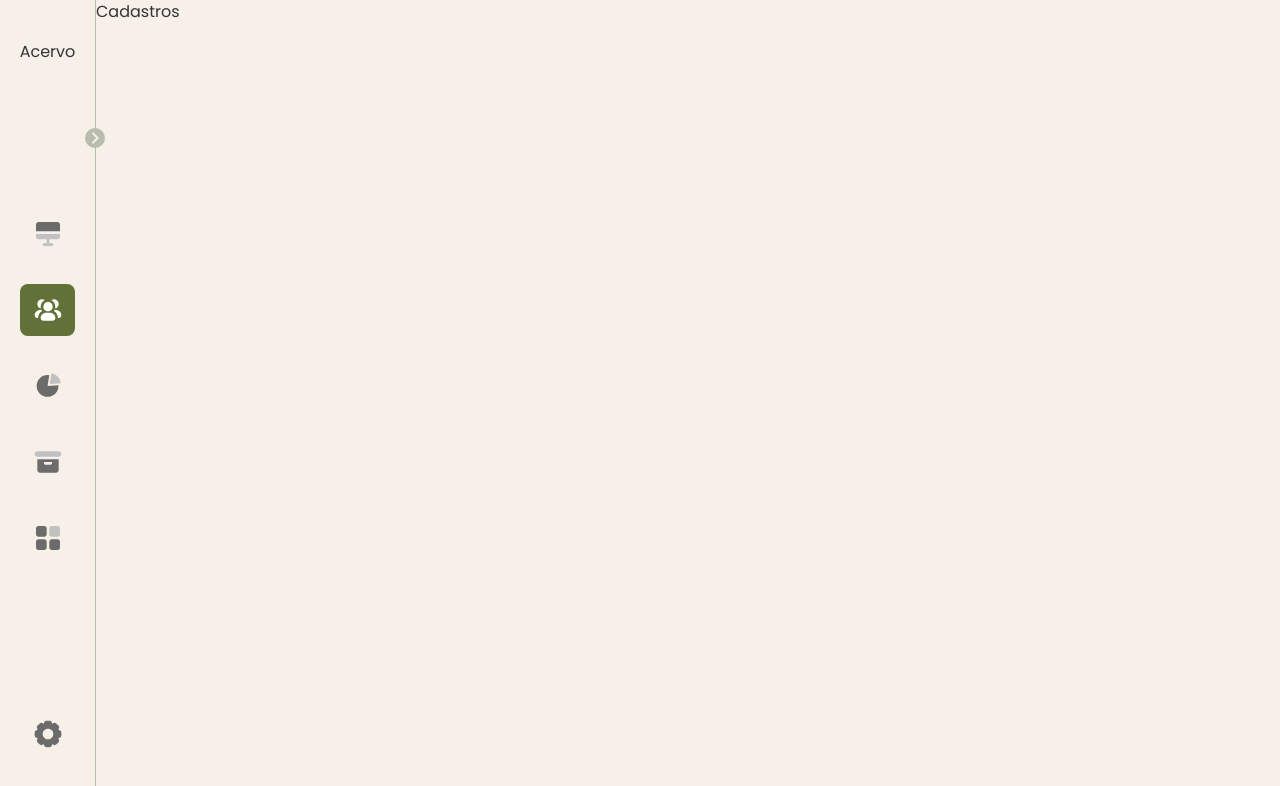
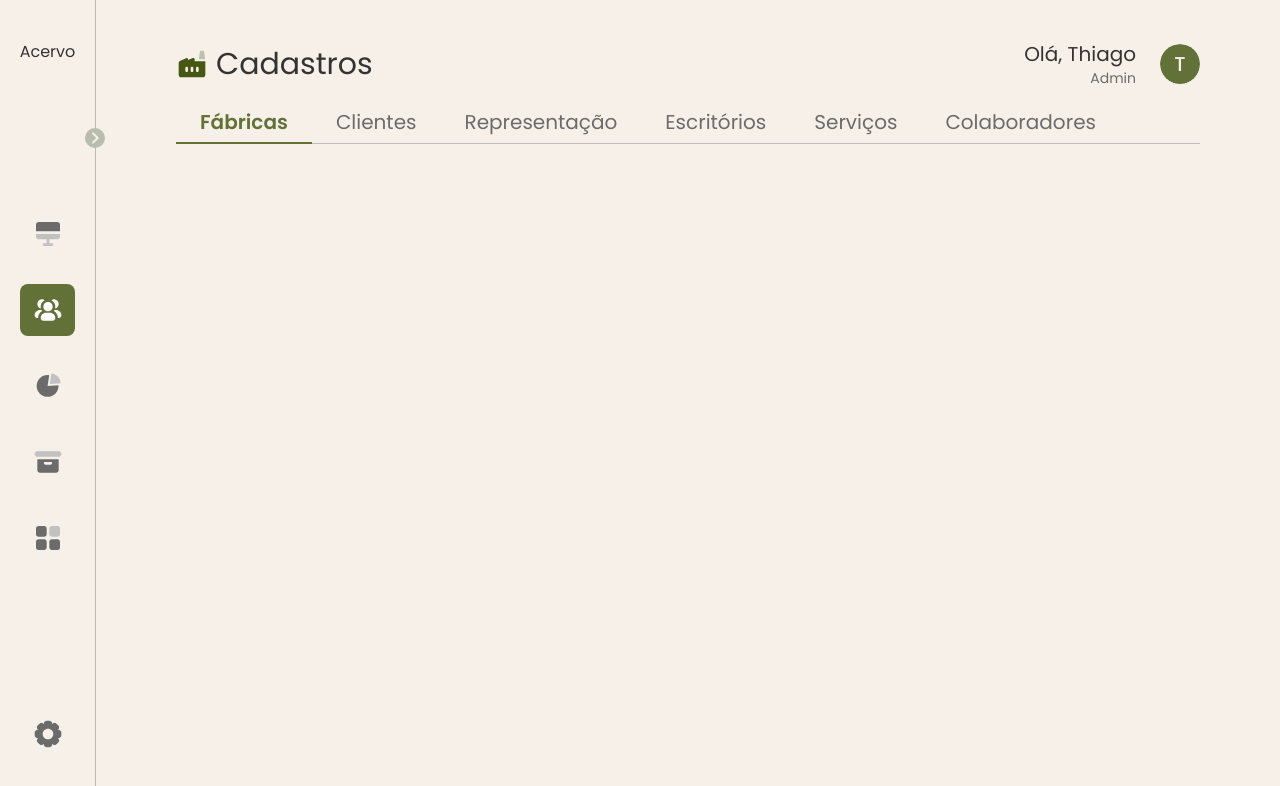
Before and after one commit to dancpluz/acervo, a Next.js app: page /cadastros in a window 1280 px wide. Shown: the top 786 px of the page. Built offline with nearby package versions, Linux system fonts and the light colour scheme; no server answers.

Commit message:
feat: start tabs and tables

```diff
--- a/app/cadastros/page.tsx
+++ b/app/cadastros/page.tsx
@@ -1,19 +1,57 @@
+'use client'
+
 import db from "@/lib/firebase";
 import { collection, getDocs, query, where, addDoc } from "firebase/firestore";
-import { Factory as type } from "@/lib/types";
+import { Factory } from "@/lib/types";
+import Header from "@/components/Header";
+import { Tabs, TabsContent, TabsList, TabsTrigger } from "@/components/ui/tabs"
+import { useState } from "react";
+import { Icon } from "@/components/Header";
 
-function fetchFactory(query?: string) {
-  //const q = query(collection(db, "cities"), where("capital", "==", true));
+async function fetchFactory(param?: string) {
+
+  const q = query(collection(db, "factory"));
+
+  const querySnapshot = await getDocs(q);
+  const data: Factory[] = [];
+
+  querySnapshot.forEach((doc) => {
+    const fetchedData = {id: doc.id, ...doc.data()} as Factory;
+
+  });
+  console.log(data)
 }
 
-export default async function Cadastros() {
-  // const docRef = await addDoc(collection(db, "person"), {
-  //   name: "Tokyo",
-  //   country: "Japan"
-  // });
-  // console.log("Document written with ID: ", docRef.id);
+export default function Cadastros() {
+  const [tab, setTab] = useState<Icon>('factory');
+
+  const className = "text-xl px-6 -mt-0.5 font-normal text-tertiary rounded-none border-transparent border-b data-[state=active]:text-primary data-[state=active]:border-primary data-[state=active]:font-semibold data-[state=active]:border-b-2 data-[state=active]:shadow-none";
 
   return (
-    <div>Cadastros</div>
+    <div className="flex flex-col gap-4 px-20 py-10">
+      <Header page='Cadastros' tab={tab}/>
+      <div>
+        <Tabs defaultValue="factory" onValueChange={(value: Icon) => {setTab(value)}}>
+          <TabsList className="bg-transparent text-foreground w-full justify-start rounded-none border-b border-alternate p-0" >
+            <TabsTrigger className={className} value="factory">Fábricas</TabsTrigger>
+            <TabsTrigger className={className} value="client">Clientes</TabsTrigger>
+            <TabsTrigger className={className} value="representative">Representação</TabsTrigger>
+            <TabsTrigger className={className} value="office">Escritórios</TabsTrigger>
+            <TabsTrigger className={className} value="service">Serviços</TabsTrigger>
+            <TabsTrigger className={className} value="collaborator">Colaboradores</TabsTrigger>
+          </TabsList>
+
+          <TabsContent value="factory">
+
+          </TabsContent>
+          <TabsContent value="client">Change your password here.</TabsContent>
+          <TabsContent value="representative">represent.</TabsContent>
+          <TabsContent value="office">Change your password here.</TabsContent>
+          <TabsContent value="service">Change your password here.</TabsContent>
+          <TabsContent value="collaborator">Change your password here.</TabsContent>
+
+        </Tabs>
+      </div>
+    </div>
   )
 }
--- a/components/Sidebar.tsx
+++ b/components/Sidebar.tsx
@@ -29,7 +29,7 @@
         <Tooltip disableHoverableContent={true}>
           <TooltipTrigger asChild>
             <Link href={slug}>
-              <div className={`w-full flex items-center p-3 gap-4 rounded-lg ${expanded ? "justify-start" : ""} ${active ? "bg-primary" : "cursor-pointer hover:outline outline-secondary outline-1 active:bg-secondary/20"}`}>
+              <div className={`w-full flex items-center p-3 gap-4 rounded-lg ${expanded ? "justify-start" : ""} ${active ? "bg-primary" : "hover:outline outline-secondary outline-1 active:bg-secondary/20"}`}>
                 <Image className={`absolute ${active ? "brightness-0 invert" : ""}`} alt={"Acessar Página de " + title} src={icon} width={32} height={32} />
                 <h2 className={`overflow-hidden transition-all ml-12 text-lg ${active ? "text-background font-medium" : ""} ${expanded ? "" : "w-0"}`}>{title}</h2>
               </div>
--- /dev/null
+++ b/components/ui/tabs.tsx
@@ -0,0 +1,55 @@
+"use client"
+
+import * as React from "react"
+import * as TabsPrimitive from "@radix-ui/react-tabs"
+
+import { cn } from "@/lib/utils"
+
+const Tabs = TabsPrimitive.Root
+
+const TabsList = React.forwardRef<
+  React.ElementRef<typeof TabsPrimitive.List>,
+  React.ComponentPropsWithoutRef<typeof TabsPrimitive.List>
+>(({ className, ...props }, ref) => (
+  <TabsPrimitive.List
+    ref={ref}
+    className={cn(
+      "inline-flex h-10 items-center justify-center rounded-md bg-muted p-1 text-muted-foreground",
+      className
+    )}
+    {...props}
+  />
+))
+TabsList.displayName = TabsPrimitive.List.displayName
+
+const TabsTrigger = React.forwardRef<
+  React.ElementRef<typeof TabsPrimitive.Trigger>,
+  React.ComponentPropsWithoutRef<typeof TabsPrimitive.Trigger>
+>(({ className, ...props }, ref) => (
+  <TabsPrimitive.Trigger
+    ref={ref}
+    className={cn(
+      "inline-flex items-center justify-center whitespace-nowrap rounded-sm px-3 py-1.5 text-sm font-medium ring-offset-background transition-all focus-visible:outline-none focus-visible:ring-2 focus-visible:ring-ring focus-visible:ring-offset-2 disabled:pointer-events-none disabled:opacity-50 data-[state=active]:bg-background data-[state=active]:text-foreground data-[state=active]:shadow-sm",
+      className
+    )}
+    {...props}
+  />
+))
+TabsTrigger.displayName = TabsPrimitive.Trigger.displayName
+
+const TabsContent = React.forwardRef<
+  React.ElementRef<typeof TabsPrimitive.Content>,
+  React.ComponentPropsWithoutRef<typeof TabsPrimitive.Content>
+>(({ className, ...props }, ref) => (
+  <TabsPrimitive.Content
+    ref={ref}
+    className={cn(
+      "mt-2 ring-offset-background focus-visible:outline-none focus-visible:ring-2 focus-visible:ring-ring focus-visible:ring-offset-2",
+      className
+    )}
+    {...props}
+  />
+))
+TabsContent.displayName = TabsPrimitive.Content.displayName
+
+export { Tabs, TabsList, TabsTrigger, TabsContent }
```
